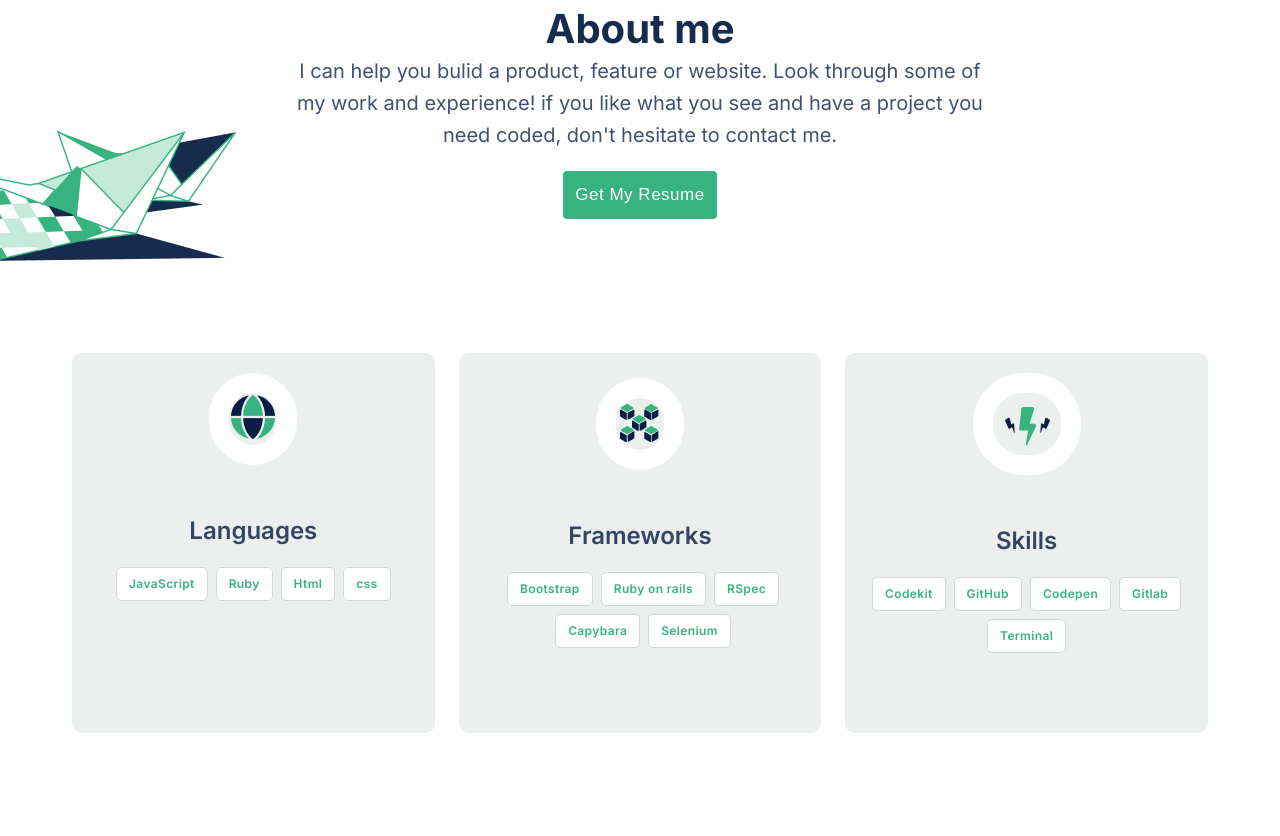
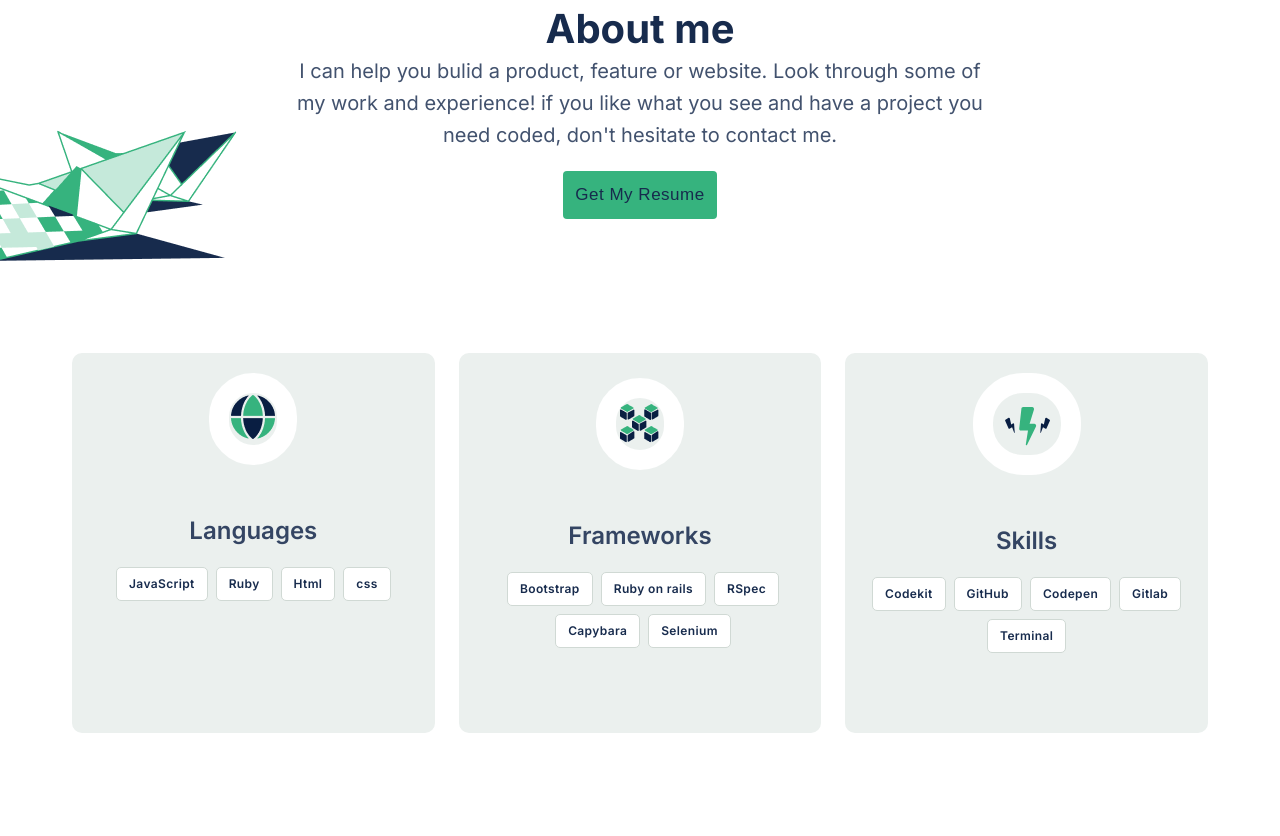
Before and after one commit to Mujeeb4582/Portfolio, a website: page index.html in a window 1280 px wide. Shown: the part 2204-3040 px from the top of the page. Drawn offline with Linux system fonts and the light colour scheme.

Commit message:
Remove the contrast color accessibility error

```diff
--- a/style.css
+++ b/style.css
@@ -239,7 +239,7 @@
 .frame-list li,
 .skills-list li {
   background-color: #fff;
-  color: #36b37e;
+  color: #172b4d;
 }
 
 .background-about {
@@ -277,13 +277,17 @@
   padding: 12px;
   border: none;
   margin-bottom: 42px;
-  color: #fff;
+  color: #172b4d;
   transition: all 0.5s linear;
 }
 
 button:hover {
   background-color: #c5e9da;
   border: 1px solid #36b37e;
+}
+
+button a {
+  color: #172b4d;
 }
 
 .lang-background {
```
